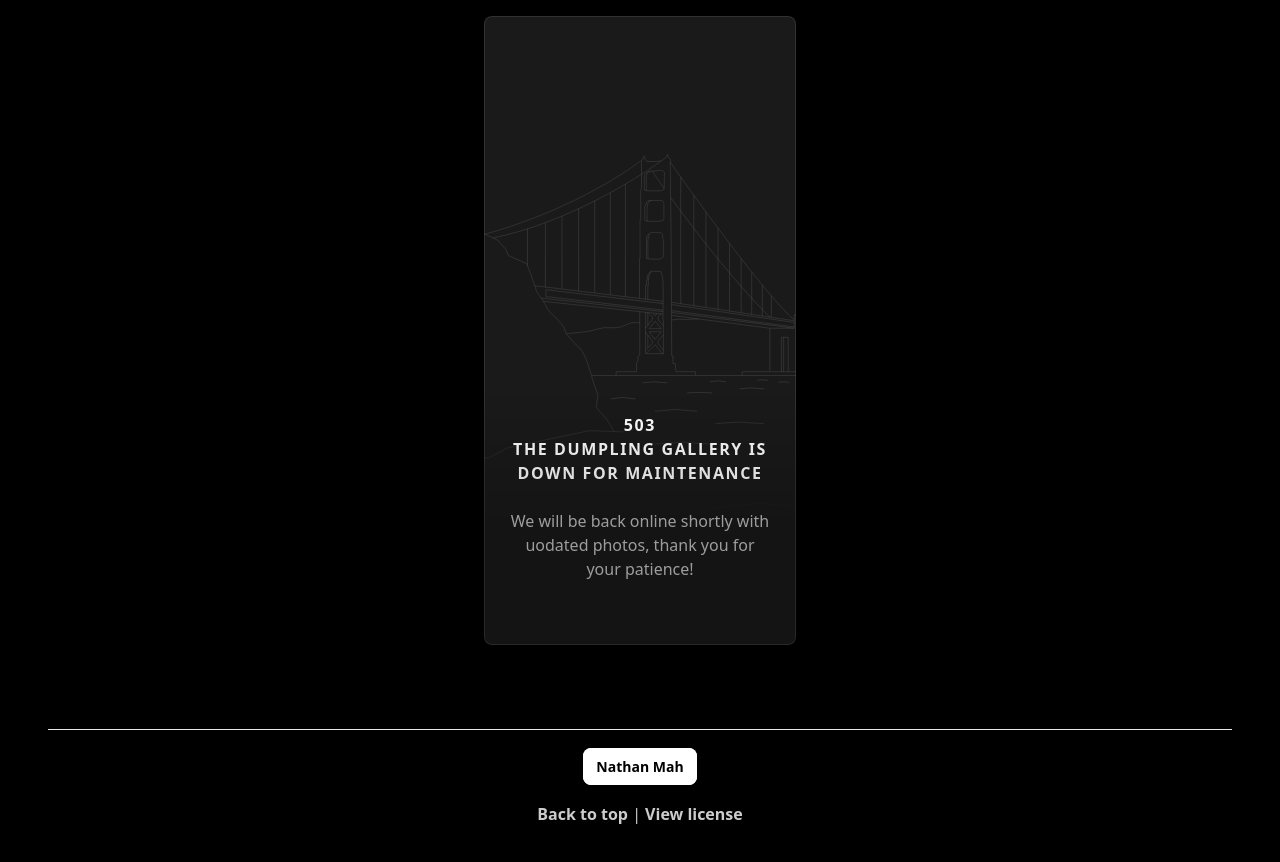
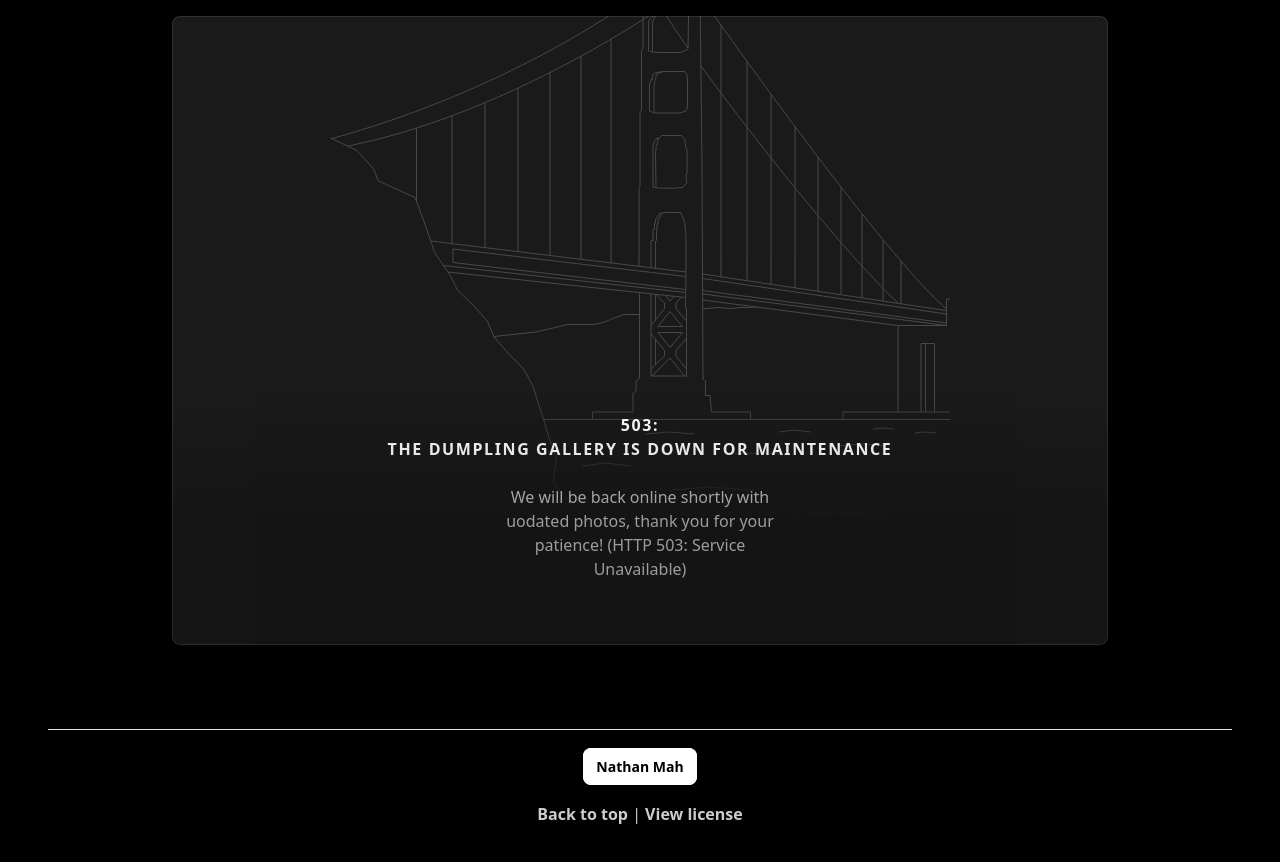
Before and after one commit to AKoreanDumpling/the-dumpling-gallery, a Next.js app: page /down in a window 1280 px wide. Shown: the top 862 px of the page. Built offline with nearby package versions, Linux system fonts and the light colour scheme.

Commit message:
Update down.tsx

```diff
--- a/pages/down.tsx
+++ b/pages/down.tsx
@@ -14,7 +14,7 @@ const Home: NextPage = () => {
 
 				<div className="display-grid place-items-center">
 
-					<div className="after:content relative h-[629px] w-1/4 mb-5 flex flex-col items-center justify-end gap-4 overflow-hidden rounded-lg bg-white/10 px-6 pb-16 pt-64 text-center text-white shadow-highlight after:pointer-events-none after:absolute after:inset-0 after:rounded-lg after:shadow-highlight lg:pt-0">
+					<div className="after:content relative h-[629px] w-3/4 mb-5 flex flex-col items-center justify-end gap-4 overflow-hidden rounded-lg bg-white/10 px-6 pb-16 pt-64 text-center text-white shadow-highlight after:pointer-events-none after:absolute after:inset-0 after:rounded-lg after:shadow-highlight lg:pt-0">
 						<div className="absolute inset-0 flex items-center justify-center opacity-20">
 							<span className="flex max-h-full max-w-full items-center justify-center">
 								<Bridge />
@@ -22,11 +22,11 @@ const Home: NextPage = () => {
 							<span className="absolute left-0 right-0 bottom-0 h-[250px] bg-gradient-to-b from-black/0 via-black to-black"></span>
 						</div>
 						<h1 className="mt-8 mb-2 text-base font-bold uppercase tracking-widest">
-							503<br />The Dumpling Gallery is down for Maintenance
+							503:<br />The Dumpling Gallery is down for Maintenance
 						</h1>
 
 						<p className="max-w-[40ch] text-white/75 sm:max-w-[32ch]">
-							We will be back online shortly with uodated photos, thank you for your patience!
+							We will be back online shortly with uodated photos, thank you for your patience! (HTTP 503: Service Unavailable)
 						</p>
 					</div>
 				</div>
```
